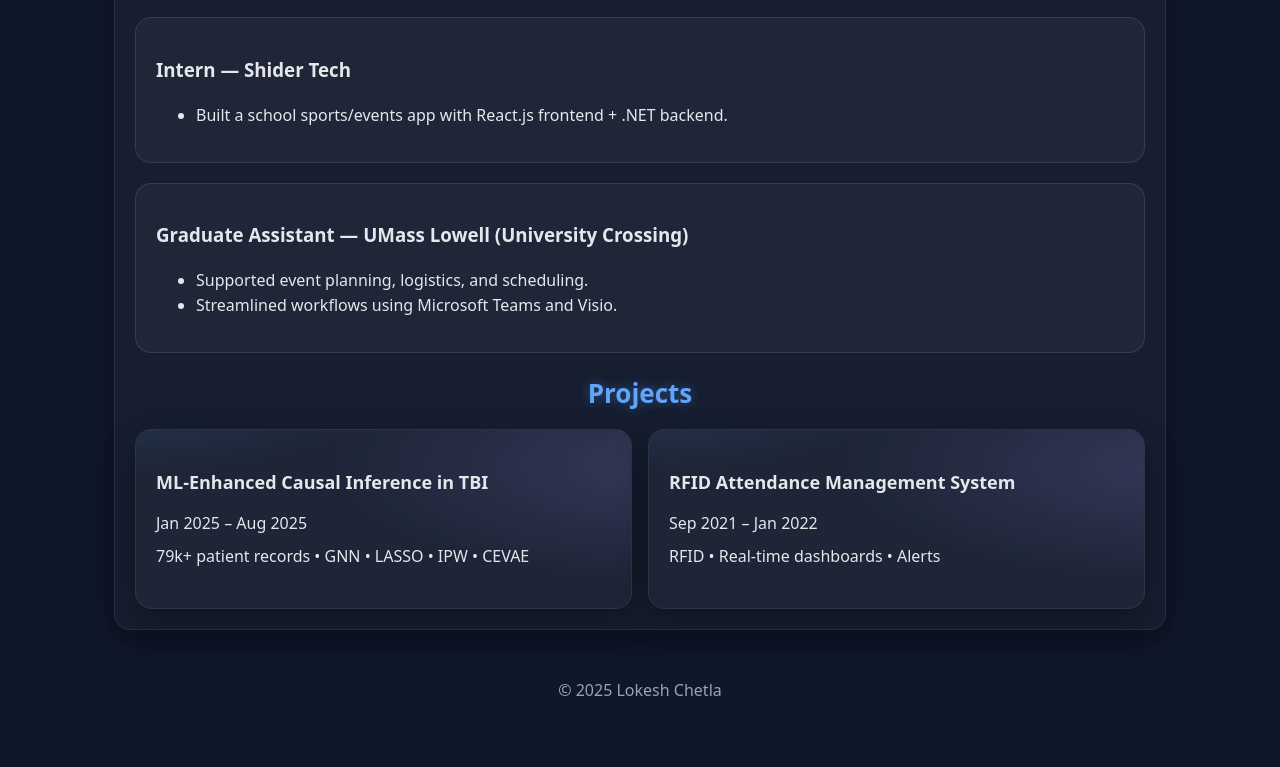
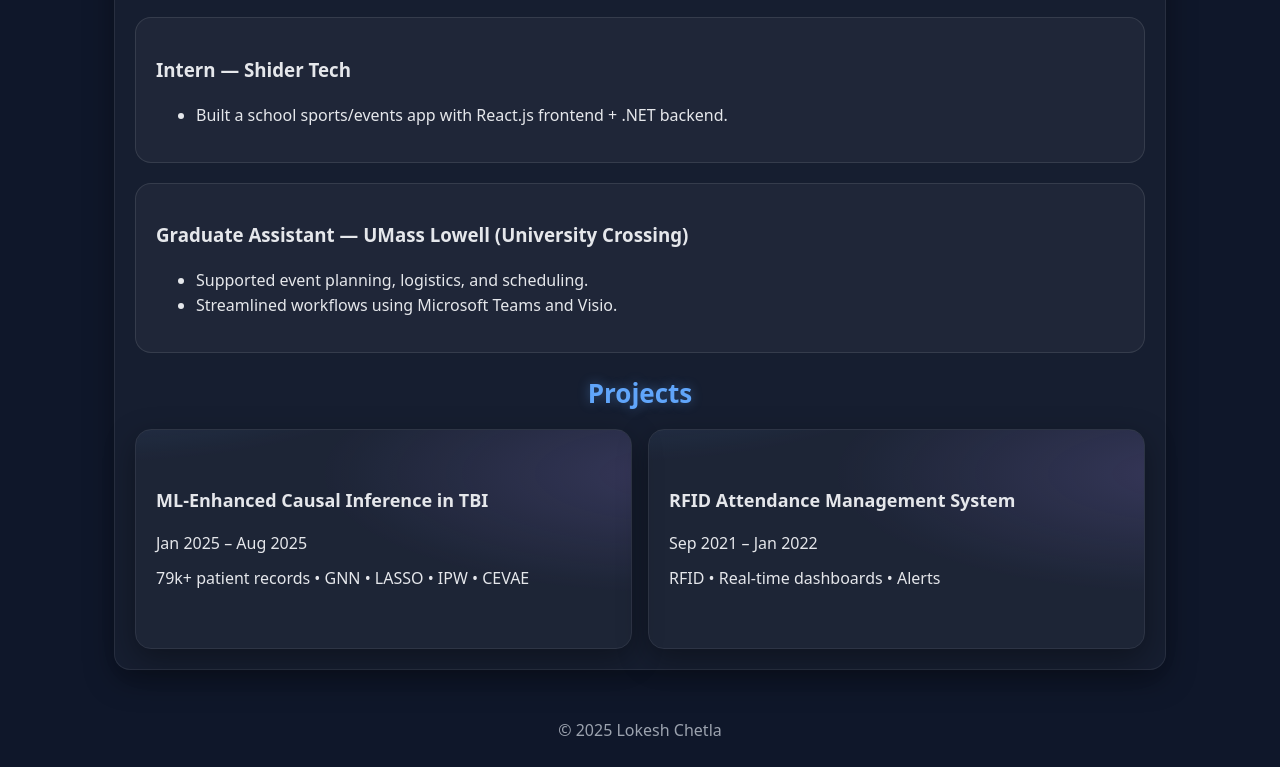
Before and after one commit to lokesh0929/Personal_portfolio, a plain HTML site: page work.html in a window 1280 px wide. Shown: the part 669-1436 px from the top of the page. Before the commit the page ends 1396 px from the top, so only its background shows below. Drawn offline with Linux system fonts and the light colour scheme.

Commit message:
Update style.css

```diff
--- a/style.css
+++ b/style.css
@@ -1,4 +1,4 @@
-/*-Global Styles - */
+
 * { box-sizing: border-box; }
 html, body { margin: 0; padding: 0; }
 :root{
@@ -21,7 +21,7 @@ body{
 }
 .wrapper{ max-width: 1100px; margin: 0 auto; padding: 24px; }
 
- /* Header -*/
+/* header */
 .header{
   position: sticky; top: 0; z-index: 10;
   backdrop-filter: blur(8px);
@@ -38,7 +38,6 @@ body{
   color: white; background: rgba(255,255,255,.06); transform: translateY(-1px);
 }
 
-
 .hero{ display: grid; grid-template-columns: 320px 1fr; gap: 28px; align-items: center; }
 @media (max-width: 800px){ .hero{ grid-template-columns: 1fr; text-align:center; } }
 .avatar{
@@ -47,21 +46,15 @@ body{
   box-shadow: var(--shadow);
 }
 
-/* Typewriter Effect */
 .typewriter {
-  width: max-content;
-  white-space: nowrap;
-  overflow: hidden;
-  font-size: clamp(28px, 4vw, 40px);
-  margin: 0;
+  width: max-content; white-space: nowrap; overflow: hidden;
+  font-size: clamp(28px, 4vw, 40px); margin: 0;
   border-right: 2px solid currentColor;
-  animation: typing 3s steps(18, end) 0.2s 1 both,
-             hide-caret 0s linear 3.2s forwards;
+  animation: typing 3s steps(18, end) 0.2s 1 both, hide-caret 0s linear 3.2s forwards;
 }
 @keyframes typing { from { width: 0 } to { width: 18ch } }
 @keyframes hide-caret { to { border-right: none; } }
 
-/* panel */
 .panel{
   background: rgba(255,255,255,.03);
   border: 1px solid rgba(255,255,255,.08);
@@ -70,7 +63,7 @@ body{
 }
 .panel h2{ margin-top:0; }
 
-/* Forms */
+/* form */
 label{ display:block; font-weight:600; margin-bottom:6px; color: var(--muted); }
 input, textarea{
   width: 100%; padding: 12px 14px;
@@ -85,117 +78,101 @@ button{
   padding: 12px 18px; border-radius: 12px;
   border: 1px solid rgba(255,255,255,.12);
   background: linear-gradient(135deg, var(--brand), var(--brand-2));
-  color: #0b1220; font-weight:700;
-  cursor:pointer; box-shadow: var(--shadow);
+  color: #0b1220; font-weight:700; cursor:pointer; box-shadow: var(--shadow);
 }
 button:hover{ transform: translateY(-1px); }
 
-
-/* Work */
+/* Work part*/
 .section-title {
-  font-size: 26px;
-  margin-bottom: 16px;
-  text-align: center;
-  color: var(--brand);
-  text-shadow: 0 0 12px rgba(96,165,250,.4);
+  font-size: 26px; margin-bottom: 16px; text-align: center;
+  color: var(--brand); text-shadow: 0 0 12px rgba(96,165,250,.4);
 }
 .job-card {
   background: rgba(255,255,255,.04);
   border: 1px solid rgba(255,255,255,.1);
-  border-radius: 16px;
-  padding: 18px 20px;
-  margin-bottom: 20px;
+  border-radius: 16px; padding: 18px 20px; margin-bottom: 20px;
   transition: transform .2s ease, box-shadow .2s ease;
 }
-.job-card:hover {
-  transform: translateY(-4px);
-  box-shadow: 0 0 20px rgba(96,165,250,.25);
-}
+.job-card:hover { transform: translateY(-4px); box-shadow: 0 0 20px rgba(96,165,250,.25); }
 .cards {
-  display: grid;
-  grid-template-columns: repeat(auto-fit, minmax(260px, 1fr));
+  display: grid; grid-template-columns: repeat(auto-fit, minmax(260px, 1fr));
   gap: 16px;
 }
+/* 3D Flip Card code */
+.flip-glass { perspective: 1000px; -webkit-perspective: 1000px; }
 
-/* /* Flip cards */
-.flip-glass {
-  perspective: 1000px;
+
+.flip-glass-inner{
+  position: relative; width: 100%; min-height: 220px;
+  isolation: isolate; transform: none; -webkit-transform: none;
+  transform-style: preserve-3d; -webkit-transform-style: preserve-3d;
+  border-radius: 16px; overflow: hidden;
+  border: 1px solid rgba(255,255,255,.10); box-shadow: 0 10px 30px rgba(0,0,0,.35);
 }
-.flip-glass-inner {
-  position: relative;
-  width: 100%;
-  min-height: 180px;
-  transform-style: preserve-3d;
-  transition: transform 0.8s ease;
-  border-radius: 16px;
-  overflow: hidden;
-  border: 1px solid rgba(255,255,255,.10);
-  box-shadow: 0 10px 30px rgba(0,0,0,.35);
+
+/* Faces */
+.flip-glass-front, .flip-glass-back{
+  position: absolute; inset: 0; padding: 20px;
+  display: grid; align-content: center; gap: 10px;
+  backface-visibility: hidden; -webkit-backface-visibility: hidden;
+  transition: transform .8s cubic-bezier(.2,.8,.2,1), opacity .25s linear;
 }
-.flip-glass:hover .flip-glass-inner,
-.flip-glass:focus-within .flip-glass-inner {
-  transform: rotateY(180deg);
-}
-.flip-glass-front, .flip-glass-back {
-  position: absolute;
-  inset: 0;
-  padding: 20px;
-  backface-visibility: hidden;
-  display: grid;
-  align-content: center;
-  gap: 8px;
-}
-.flip-glass-front {
+
+.flip-glass-front{
+  transform: rotateY(0deg); -webkit-transform: rotateY(0deg);
+  opacity: 1; z-index: 2; pointer-events: auto;
   background:
     radial-gradient(600px 200px at -10% -40%, rgba(96,165,250,.20), transparent 60%),
     radial-gradient(600px 200px at 110% 20%, rgba(167,139,250,.18), transparent 60%),
     rgba(255,255,255,.03);
 }
-.flip-glass-back {
-  transform: rotateY(180deg);
-  background: linear-gradient(135deg, rgba(96,165,250,.30), rgba(34,211,238,.24));
-  backdrop-filter: blur(8px);
+
+
+.flip-glass-back{
+  transform: rotateY(180deg); -webkit-transform: rotateY(180deg);
+  opacity: 0; z-index: 1; pointer-events: none;
+  background: linear-gradient(135deg, rgba(96,165,250,.95), rgba(34,211,238,.85));
   color: #fff;
 }
+
+/* Hover code */
+.flip-glass:hover .flip-glass-front,
+.flip-glass:focus-within .flip-glass-front{
+  transform: rotateY(-180deg); -webkit-transform: rotateY(-180deg);
+  opacity: 0; pointer-events: none; z-index: 1;
+}
+.flip-glass:hover .flip-glass-back,
+.flip-glass:focus-within .flip-glass-back{
+  transform: rotateY(0deg); -webkit-transform: rotateY(0deg);
+  opacity: 1; pointer-events: auto; z-index: 2;
+}
+
 .flip-glass h3 { margin: 0 0 6px 0; font-size: 18px; }
 .flip-glass p  { margin: 0; color: #e5e7eb; }
 .flip-glass a.button {
-  justify-self: start;
-  margin-top: 10px;
-  text-decoration: none;
-  padding: 10px 14px;
-  border-radius: 12px;
+  justify-self: start; margin-top: 10px; text-decoration: none;
+  padding: 10px 14px; border-radius: 12px;
   border: 1px solid rgba(255,255,255,.18);
   background: linear-gradient(135deg, var(--brand), var(--brand-2));
-  color: #0b1220;
-  font-weight: 700;
+  color: #0b1220; font-weight: 700;
 }
 
-/* Skill */
-
+/* skills code */
 .skill-chip {
-  display: inline-block;
-  margin: 6px 8px 0 0;
-  padding: 8px 12px;
-  border-radius: 999px;
-  border: 1px solid rgba(255,255,255,.10);
+  display: inline-block; margin: 6px 8px 0 0; padding: 8px 12px;
+  border-radius: 999px; border: 1px solid rgba(255,255,255,.10);
   background: rgba(255,255,255,.03);
   transition: transform .15s ease, box-shadow .15s ease;
 }
-.skill-chip:hover {
-  transform: translateY(-2px);
-  box-shadow: 0 0 0 6px rgba(96,165,250,.12);
-}
+.skill-chip:hover { transform: translateY(-2px); box-shadow: 0 0 0 6px rgba(96,165,250,.12); }
 
 .glass {
   background: linear-gradient(180deg, rgba(255,255,255,.05), rgba(255,255,255,.03));
   border: 1px solid rgba(255,255,255,.12);
-  border-radius: 16px;
-  padding: 20px;
+  border-radius: 16px; padding: 20px;
   box-shadow: 0 10px 30px rgba(0,0,0,.35);
   backdrop-filter: blur(8px);
 }
 .form-row { margin-bottom: 12px; }
-
-/* - Footer -*/
+/* Footer */
 footer{ color: var(--muted); text-align:center; padding:20px 0 40px; }
```
